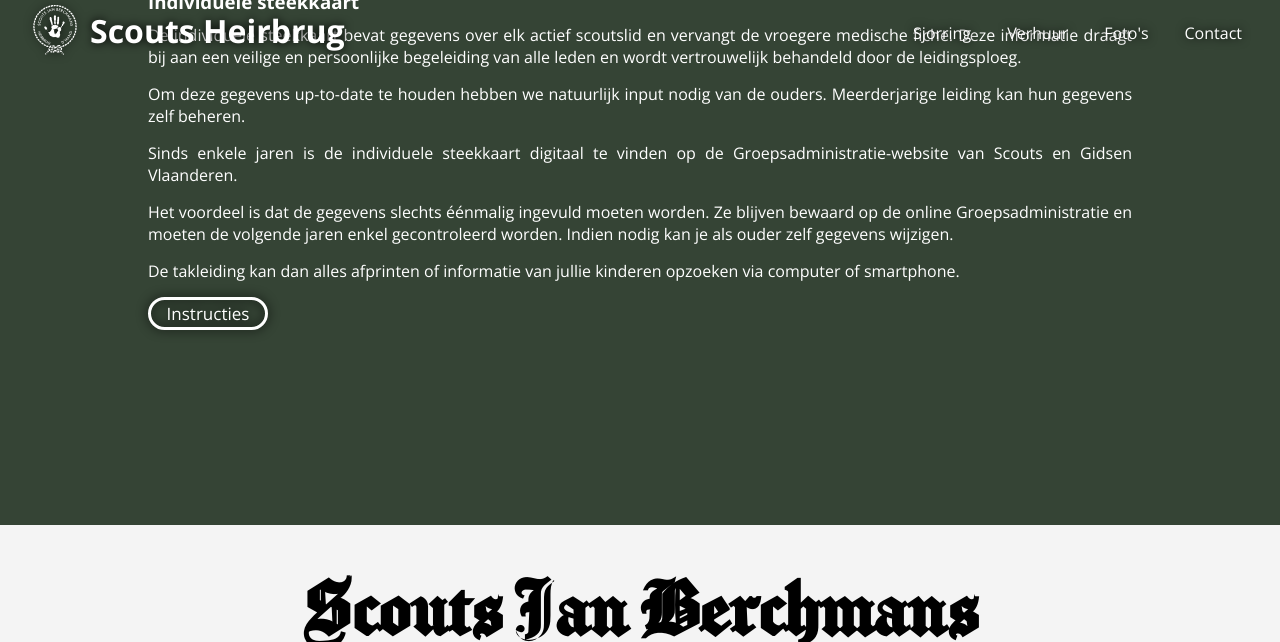
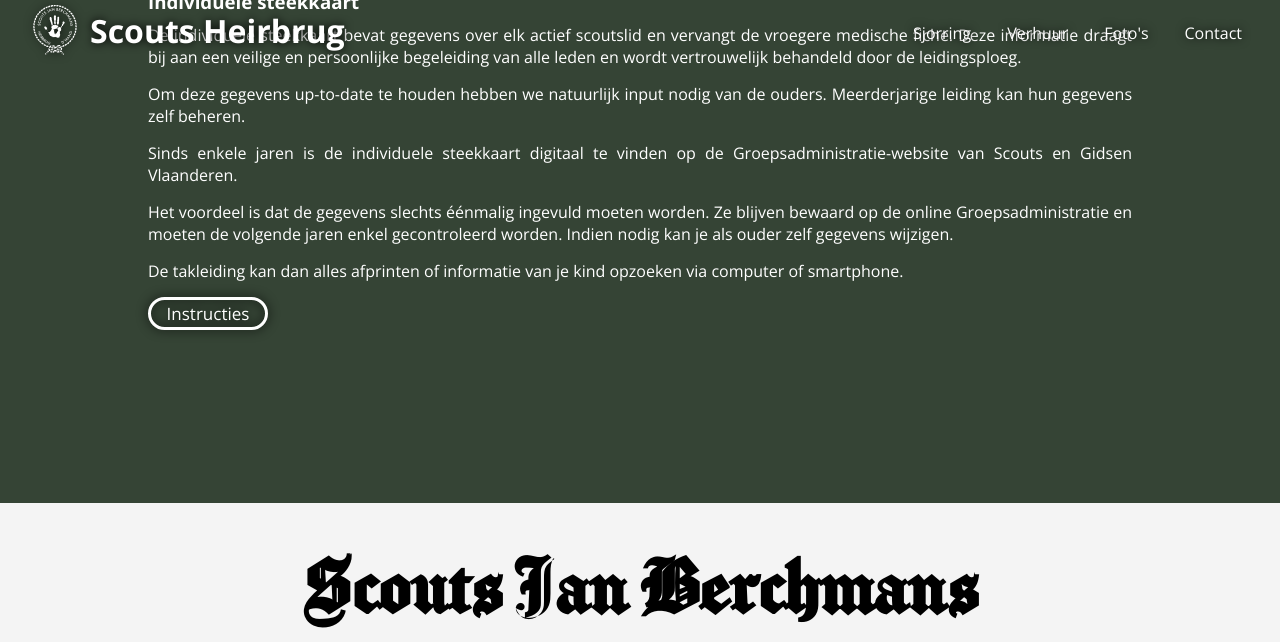
Before and after one commit to scoutsheirbrug/scoutsheirbrug.be, a Jekyll site: the page built from _pages/index.html, in a window 1280 px wide and 900 px high, scrolled down 4195 px, cut to the strip 0-642 px from the top of the window. Built offline with Jekyll 4.4.1, drawn with Linux system fonts in a browser that asks for light colours.

Commit message:
Update VGA email

```diff
--- a/_includes/content/groepsadmin/stap_1.md
+++ b/_includes/content/groepsadmin/stap_1.md
@@ -9,6 +9,6 @@
 
 Het voordeel is dat de gegevens slechts éénmalig ingevuld moeten worden. Ze blijven bewaard op de online Groepsadministratie en moeten de volgende jaren enkel gecontroleerd worden. Indien nodig kan je als ouder zelf gegevens wijzigen.
 
-De takleiding kan dan alles afprinten of informatie van jullie kinderen opzoeken via computer of smartphone.
+De takleiding kan dan alles afprinten of informatie van je kind opzoeken via computer of smartphone.
 
 [Instructies](/#individuele-steekkaart-2){:class="step-link step-link-large"}
--- a/_includes/content/groepsadmin/stap_5.md
+++ b/_includes/content/groepsadmin/stap_5.md
@@ -11,5 +11,5 @@
   De individuele steekkaart is nu helemaal in orde, de leiding kan deze altijd raadplegen wanneer nodig.
 </p>
 <p>
-  Als jullie vragen hebben of er werkt iets niet zo goed, stuur dan zeker en vast een mail naar de verantwoordelijke groepsadministratie: mirostuyven@scoutsheirbrug.be.
+  Als je vragen hebben of er werkt iets niet zo goed, stuur dan zeker en vast een mail naar de groepsleiding (<a href="mailto:groepsleiding@scoutsheirbrug.be">groepsleiding@scoutsheirbrug.be</a>).
 </p>
```
Also changed, not shown: _includes/content/groepsadmin/stap_3.md (+1 -1 lines).
